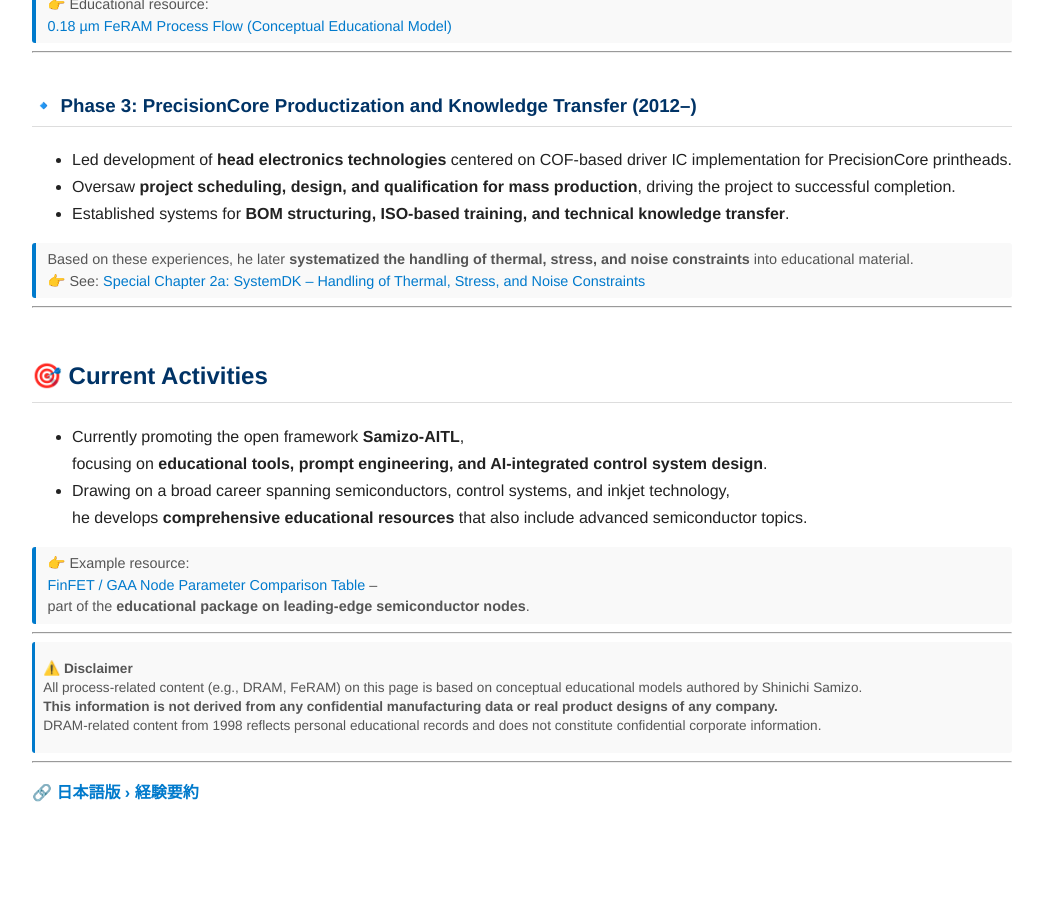
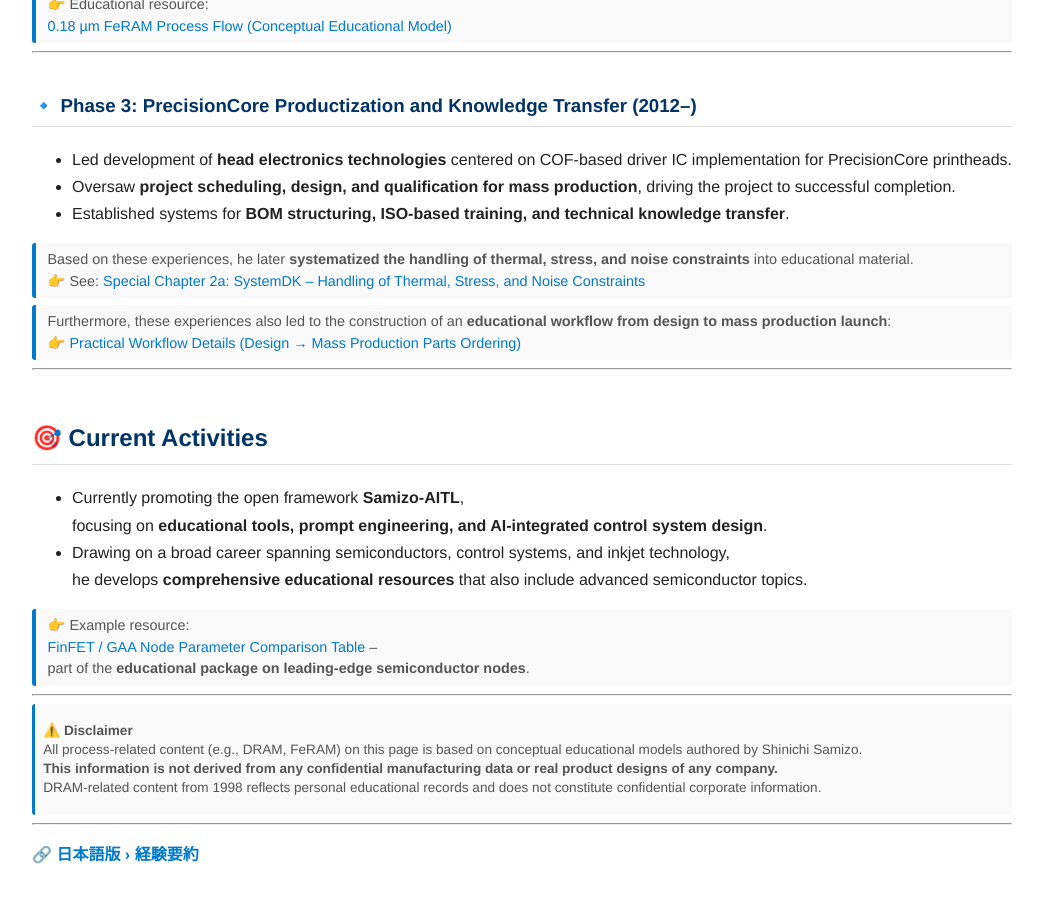
Before and after one commit to Samizo-AITL/Samizo-AITL.github.io, a Jekyll site: the page built from about/career-summary/en/index.md, in a window 1280 px wide and 900 px high, scrolled down 1449 px. Shown: the whole window, without its empty margins (118-1161 px from the left). Built offline with Jekyll 4.4.1, drawn with Linux system fonts in a browser that asks for light colours; before the commit the page ends 2287 px from its top, so only the background shows below that.

Commit message:
Update index.md

```diff
--- a/about/career-summary/en/index.md
+++ b/about/career-summary/en/index.md
@@ -70,6 +70,10 @@
 👉 See: [Special Chapter 2a: SystemDK – Handling of Thermal, Stress, and Noise Constraints](https://samizo-aitl.github.io/Edusemi-v4x/f_chapter2a_systemdk/)
 {: .annotation}
 
+Furthermore, these experiences also led to the construction of an **educational workflow from design to mass production launch**:
+👉 [Practical Workflow Details (Design → Mass Production Parts Ordering)](https://samizo-aitl.github.io/EduMecha/08_production_process/production_process_flow.html)
+{: .annotation}
+
 ---
 
 ## 🎯 Current Activities
```
